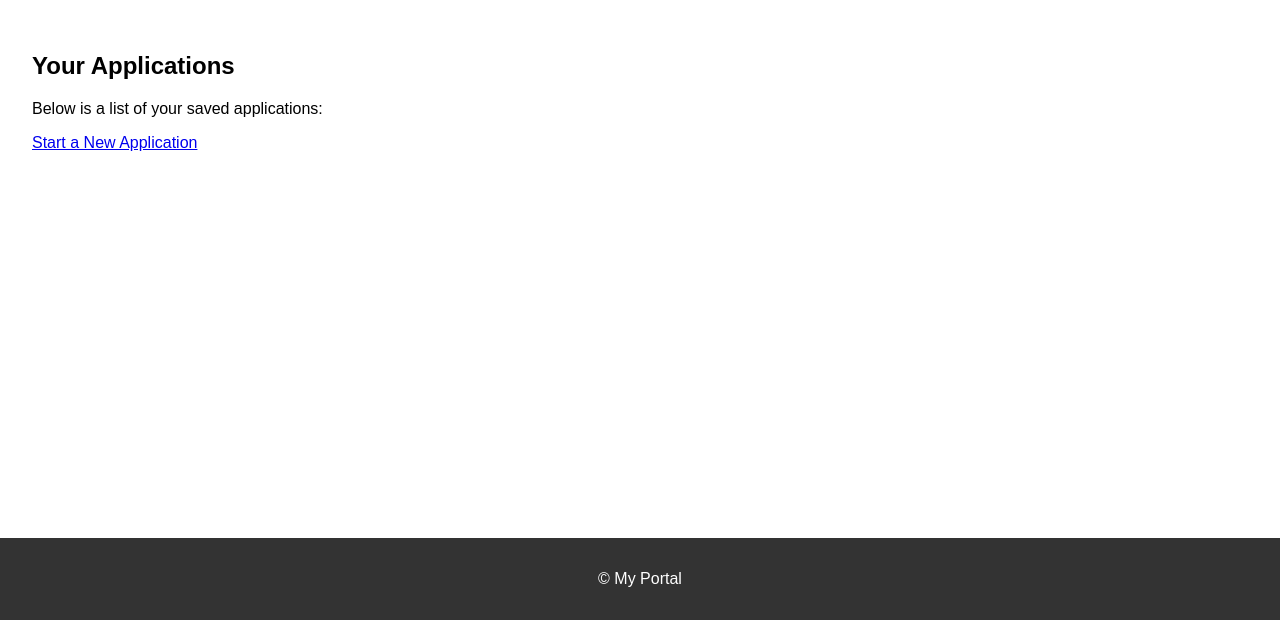
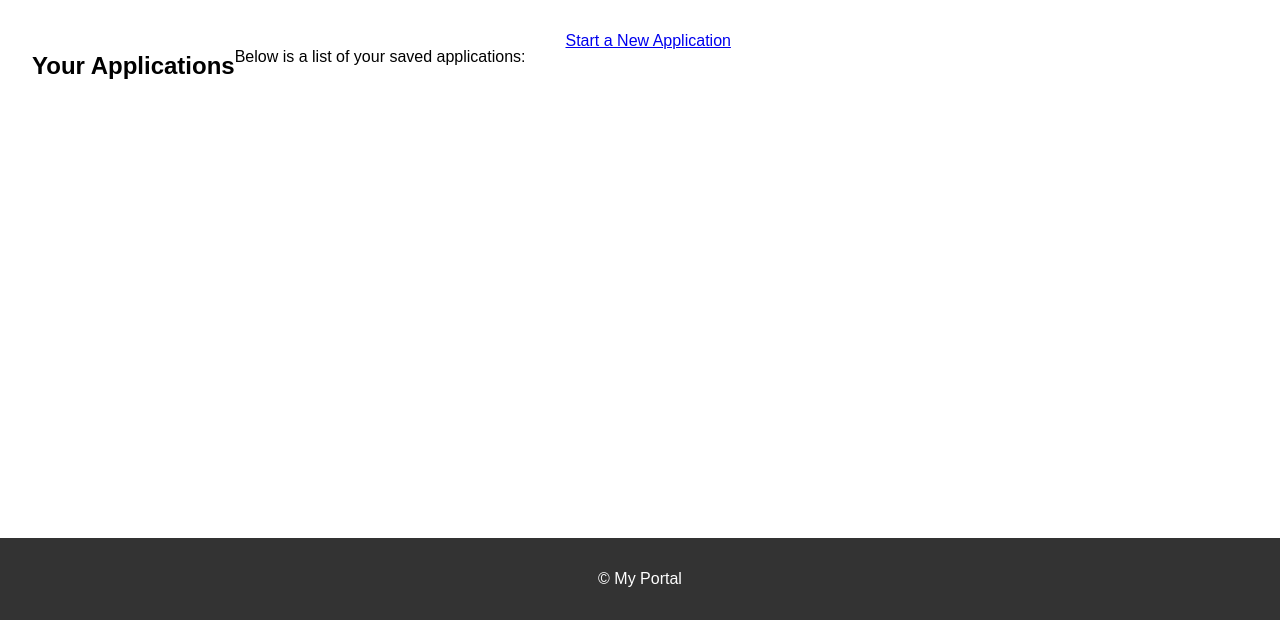
Before and after one commit to Pardhu-Guttula/BankingUsecase, a Python web app: template backend/templates/applications.html in a window 1280 px wide. Shown: the part 180-800 px from the top of the page. Run offline with Jinja, Linux system fonts and the light colour scheme; the template is opened without the code that fills it, so the values that code supplies are empty.

Commit message:
commited by n8n

```diff
--- a/backend/static/css/main.css
+++ b/backend/static/css/main.css
@@ -71,3 +71,11 @@ footer {
         padding: 1rem;
     }
 }
+
+/* Browser-specific fixes */
+/* Flexbox support for older Safari versions */
+@supports (-webkit-flex: 1) {
+    nav ul, main {
+        display: -webkit-flex;
+    }
+}
```
